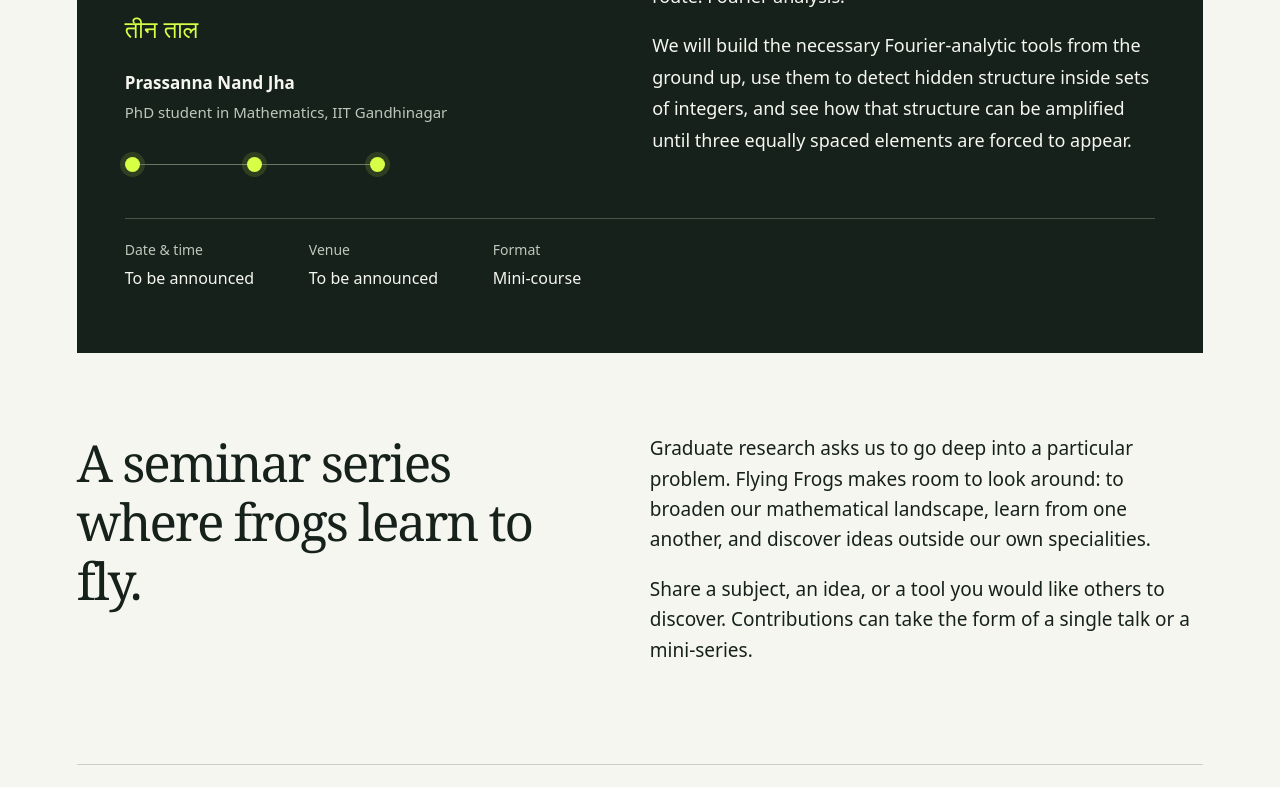
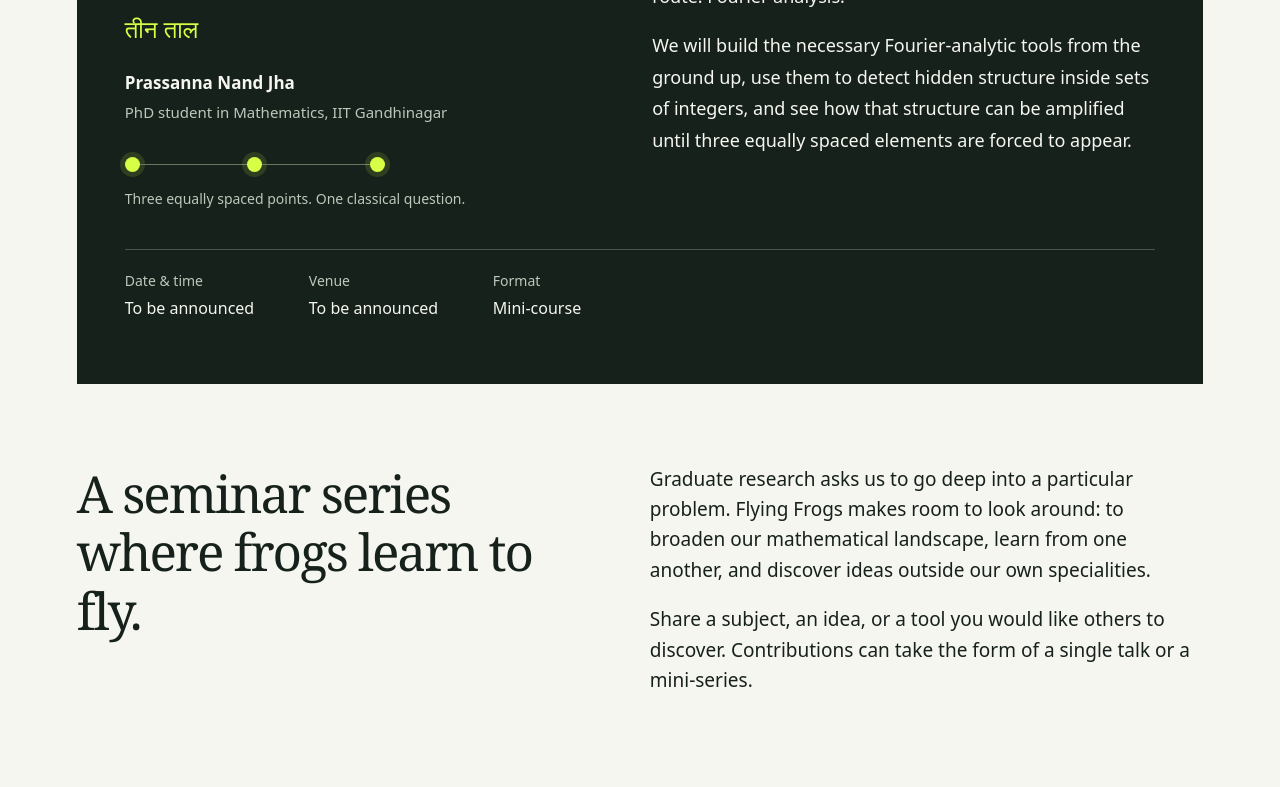
Before and after one commit to JhaPrassanna/Flying-Frogs, a plain HTML site: page index.html in a window 1280 px wide. Shown: the part 853-1640 px from the top of the page. Drawn offline with Linux system fonts and the light colour scheme.

Commit message:
Keep three-point caption and clarify points

```diff
--- a/index.html
+++ b/index.html
@@ -22,7 +22,7 @@
 <header><a class="brand" href="#"><img class="brand-logo" src="assets/flying-frog.svg" alt="">Flying Frogs</a><nav aria-label="Main navigation"><a href="#sessions">Sessions</a><a href="#about">About</a><a href="#archive">Archive</a></nav></header>
 <main>
 <section class="hero" aria-labelledby="title"><div><p class="series-label">A seminar series run by frogs at IIT Gandhinagar.</p><div class="title-lockup"><h1 id="title">Flying<br><em>Frogs.</em></h1><img class="hero-logo" src="assets/flying-frog.svg" alt="Flying frog logo"></div><figure class="dyson-quote"><blockquote><a href="https://marktomforde.com/academic/miscellaneous/images/Birds-and-Frogs.pdf">“Some mathematicians are birds, others are frogs.”</a></blockquote><figcaption>Freeman Dyson, <cite>Birds and Frogs</cite></figcaption></figure></div></section>
-<section class="feature" id="sessions" aria-labelledby="talk"><div class="feature-top"><span class="tag">Opening mini-course · 01</span><span>Additive combinatorics / Fourier analysis</span></div><div class="talk-grid"><div><h2 class="talk-title" id="talk">Teen taal</h2><div class="devanagari" lang="hi">तीन ताल</div><p class="speaker">Prassanna Nand Jha</p><p class="role">PhD student in Mathematics, IIT Gandhinagar</p><div class="progression" aria-label="Three equally spaced points"><div class="dots" aria-hidden="true"><span class="dot active"></span><span class="bridge"></span><span class="dot active"></span><span class="bridge"></span><span class="dot active"></span></div></div></div><div class="abstract"><p>How large can a set of integers be without containing three equally spaced elements? In this mini-course, we approach this classical combinatorial problem by an unexpected route: Fourier analysis.</p><p>We will build the necessary Fourier-analytic tools from the ground up, use them to detect hidden structure inside sets of integers, and see how that structure can be amplified until three equally spaced elements are forced to appear.</p></div></div><dl class="meta"><div><dt>Date & time</dt><dd>To be announced</dd></div><div><dt>Venue</dt><dd>To be announced</dd></div><div><dt>Format</dt><dd>Mini-course</dd></div></dl></section>
+<section class="feature" id="sessions" aria-labelledby="talk"><div class="feature-top"><span class="tag">Opening mini-course · 01</span><span>Additive combinatorics / Fourier analysis</span></div><div class="talk-grid"><div><h2 class="talk-title" id="talk">Teen taal</h2><div class="devanagari" lang="hi">तीन ताल</div><p class="speaker">Prassanna Nand Jha</p><p class="role">PhD student in Mathematics, IIT Gandhinagar</p><div class="progression" aria-label="Three equally spaced points"><div class="dots" aria-hidden="true"><span class="dot active"></span><span class="bridge"></span><span class="dot active"></span><span class="bridge"></span><span class="dot active"></span></div><small>Three equally spaced points. One classical question.</small></div></div><div class="abstract"><p>How large can a set of integers be without containing three equally spaced elements? In this mini-course, we approach this classical combinatorial problem by an unexpected route: Fourier analysis.</p><p>We will build the necessary Fourier-analytic tools from the ground up, use them to detect hidden structure inside sets of integers, and see how that structure can be amplified until three equally spaced elements are forced to appear.</p></div></div><dl class="meta"><div><dt>Date & time</dt><dd>To be announced</dd></div><div><dt>Venue</dt><dd>To be announced</dd></div><div><dt>Format</dt><dd>Mini-course</dd></div></dl></section>
 <section class="about" id="about" aria-labelledby="about-title"><div><h2 id="about-title">A seminar series where frogs learn to fly.</h2></div><div><p>Graduate research asks us to go deep into a particular problem. Flying Frogs makes room to look around: to broaden our mathematical landscape, learn from one another, and discover ideas outside our own specialities.</p><p>Share a subject, an idea, or a tool you would like others to discover. Contributions can take the form of a single talk or a mini-series.</p></div></section>
 <section class="archive" id="archive" aria-labelledby="archive-title"><div><p class="eyebrow">After the leap</p><h2 id="archive-title">Past sessions</h2></div><div class="empty"><p>The series begins with <strong>Teen taal.</strong></p><p class="subtle">Past sessions and any shared notes or slides will appear here as the series unfolds.</p></div></section>
 </main>
```
